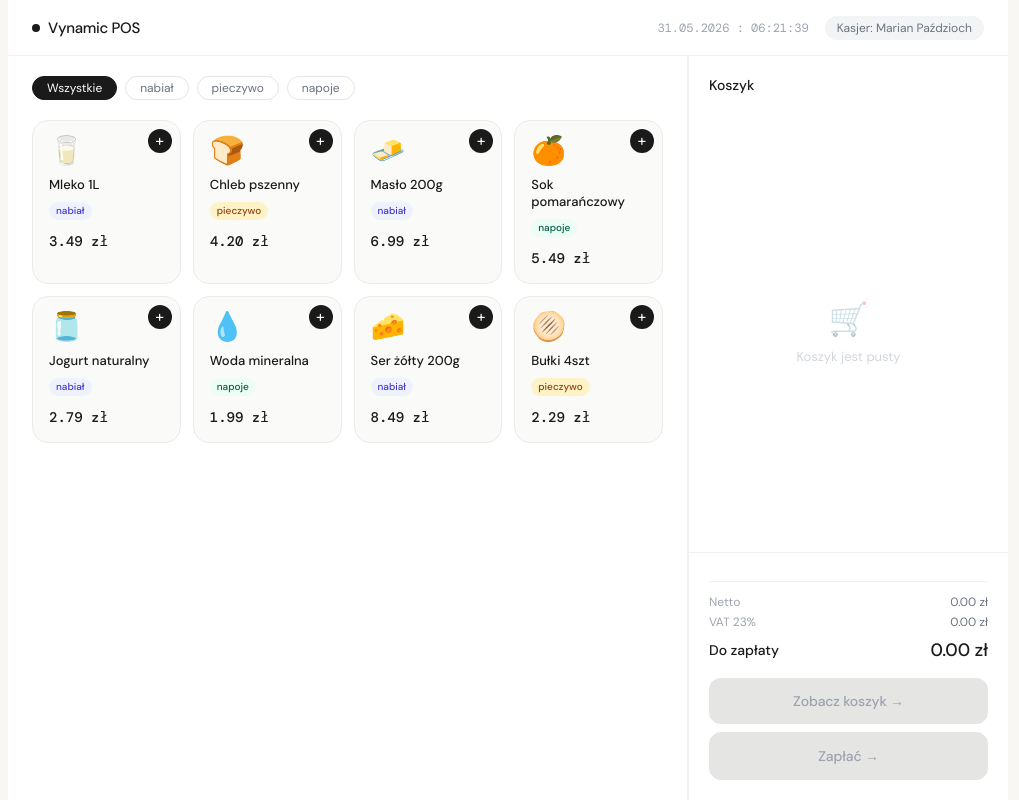
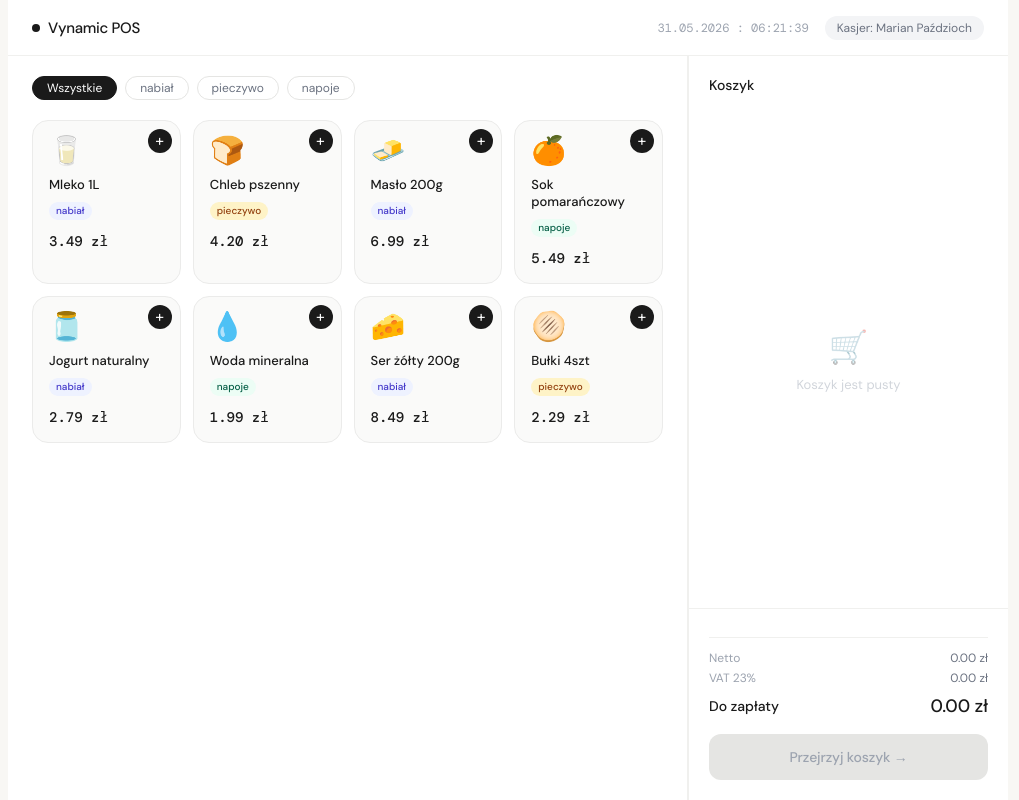
Before and after one commit to szymczykkrzysztof/vynamic-pos, a React (Vite) app: page / in a window 1280 px wide. Shown: the whole page, without its empty margins (132-1151 px from the left). Built offline with nearby package versions, Linux system fonts and the light colour scheme.

Commit message:
Minor flow update

```diff
--- a/src/App.tsx
+++ b/src/App.tsx
@@ -76,7 +76,6 @@ function App() {
                         onIncreaseCartItem={handleInreaseQuantity}
                         onDecreaseCartItem={handleDecreaseQuantity}
                         onRemoveFromCart={handleRemoveFromBasket}
-                        onPay={handlePay}
                         onGoToCart={() => setView('cart')}
                     />
                 </div>
--- a/src/components/Cart/Cart.tsx
+++ b/src/components/Cart/Cart.tsx
@@ -6,7 +6,6 @@ interface Props {
     onIncreaseCartItem: (productId: number) => void
     onDecreaseCartItem: (productId: number) => void
     onRemoveFromCart: (productId: number) => void
-    onPay: () => void
     onGoToCart: () => void
 }
 
@@ -15,7 +14,6 @@ export const Cart = ({
                          onIncreaseCartItem,
                          onDecreaseCartItem,
                          onRemoveFromCart,
-                         onPay,
                          onGoToCart
                      }: Props) => {
     const netto = cartItems.reduce((sum, item) => sum + item.price * item.quantity, 0)
@@ -66,14 +64,7 @@ export const Cart = ({
                     disabled={cartItems.length === 0}
                     onClick={onGoToCart}
                 >
-                    Zobacz koszyk →
-                </button>
-                <button
-                    className={`${styles.payBtn} ${styles.payBtnSecondary}`}
-                    disabled={cartItems.length === 0}
-                    onClick={onPay}
-                >
-                    Zapłać →
+                    Przejrzyj koszyk →
                 </button>
             </div>
         </div>
```
